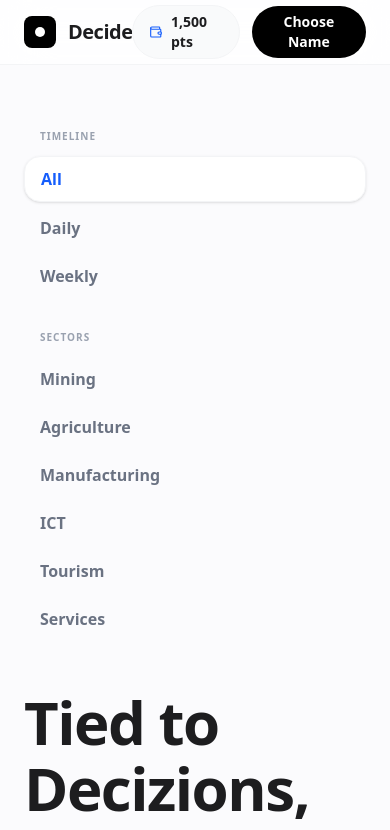
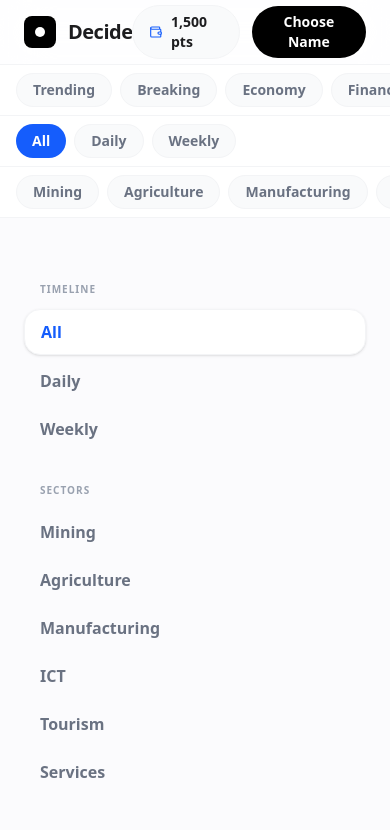
Before and after one commit to OfficialZucsl/Decide-Markets, a React (Vite) app: page / in a window 390 px wide. Shown: the top 830 px of the page. Built offline with nearby package versions, Linux system fonts and the light colour scheme; no server answers; the database is empty.

Commit message:
Pass 4 — Mobile horizontal scroll bars: Added Categories, Time Range, and Sectors filters for mobile

```diff
--- a/src/App.tsx
+++ b/src/App.tsx
@@ -460,6 +460,61 @@ export default function App() {
         </div>
       </nav>
 
+      {/* Mobile Horizontal Filters */}
+      <div className="md:hidden overflow-x-auto flex gap-2 px-4 py-2 bg-white border-b border-gray-100 no-scrollbar">
+        {['Trending', 'Breaking', 'Economy', 'Finance', 'Politics', 'Institutions', 'Public Services', 'Candidates'].map((cat) => (
+          <button
+            key={cat}
+            onClick={() => {
+              setCategoryFilter(cat === 'Candidates' ? 'Candidate' : cat);
+              setSectorFilter(null);
+            }}
+            className={`whitespace-nowrap px-4 py-1.5 rounded-full text-sm font-semibold transition-all ${
+              categoryFilter === (cat === 'Candidates' ? 'Candidate' : cat)
+                ? 'bg-blue-600 text-white'
+                : 'bg-gray-50 text-gray-500 border border-gray-100'
+            }`}
+          >
+            {cat}
+          </button>
+        ))}
+      </div>
+
+      <div className="md:hidden overflow-x-auto flex gap-2 px-4 py-2 bg-white border-b border-gray-100 no-scrollbar">
+        {['All', 'Daily', 'Weekly'].map((filter) => (
+          <button
+            key={filter}
+            onClick={() => setTimeFilter(filter)}
+            className={`whitespace-nowrap px-4 py-1.5 rounded-full text-sm font-semibold transition-all ${
+              timeFilter === filter
+                ? 'bg-blue-600 text-white'
+                : 'bg-gray-50 text-gray-500 border border-gray-100'
+            }`}
+          >
+            {filter}
+          </button>
+        ))}
+      </div>
+
+      <div className="md:hidden overflow-x-auto flex gap-2 px-4 py-2 bg-white border-b border-gray-100 no-scrollbar">
+        {['Mining', 'Agriculture', 'Manufacturing', 'ICT', 'Tourism', 'Services'].map((sector) => (
+          <button
+            key={sector}
+            onClick={() => {
+              setSectorFilter(sector === sectorFilter ? null : sector);
+              setCategoryFilter(null);
+            }}
+            className={`whitespace-nowrap px-4 py-1.5 rounded-full text-sm font-semibold transition-all ${
+              sectorFilter === sector
+                ? 'bg-blue-600 text-white'
+                : 'bg-gray-50 text-gray-500 border border-gray-100'
+            }`}
+          >
+            {sector}
+          </button>
+        ))}
+      </div>
+
       <main className="max-w-7xl mx-auto px-6 pt-16 pb-24 flex flex-col md:flex-row gap-12 lg:gap-16">
         <aside className="w-full md:w-48 shrink-0">
           <div className="sticky top-28 flex flex-col space-y-8">
```
